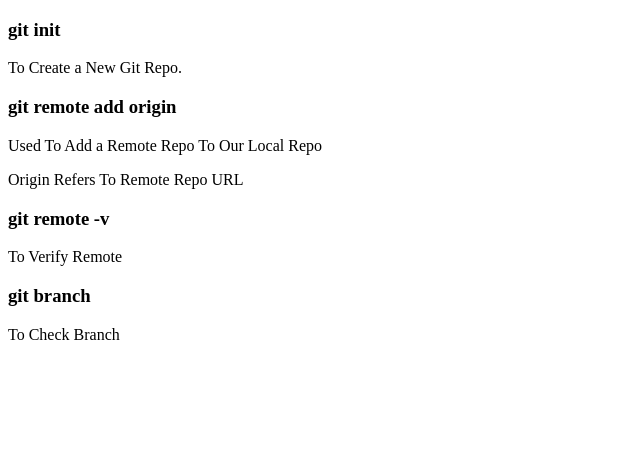
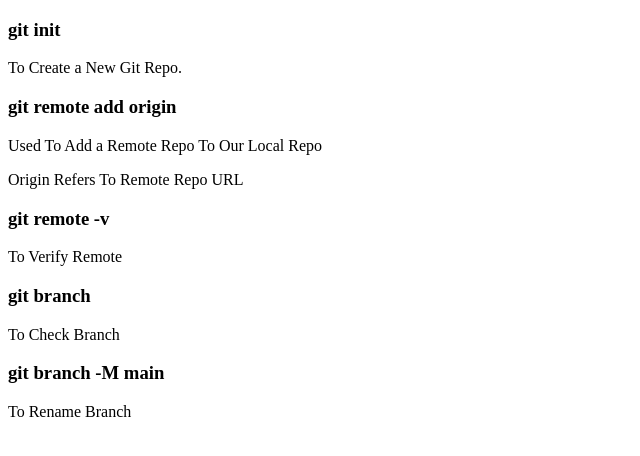
Before and after one commit to engineeramitkumar/localrepo, a plain HTML site: page localrepo/index.html in a window 1280 px wide. Shown: the whole page, without its empty margins (0-640 px from the left). Drawn offline with Linux system fonts and the light colour scheme.

Commit message:
rename branch

```diff
--- a/localrepo/index.html
+++ b/localrepo/index.html
@@ -18,5 +18,8 @@
 
     <h3>git branch</h3>
     <p>To Check Branch</p>
+
+    <h3>git branch -M main</h3>
+    <p>To Rename Branch</p>
 </body>
 </html>
```
